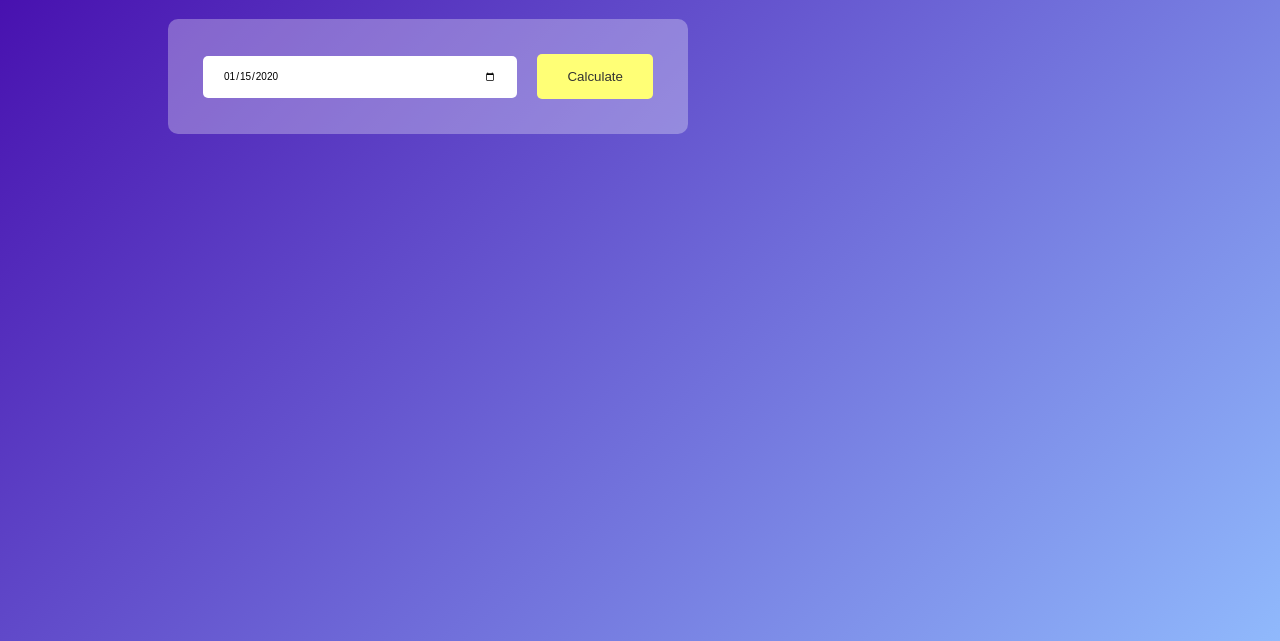
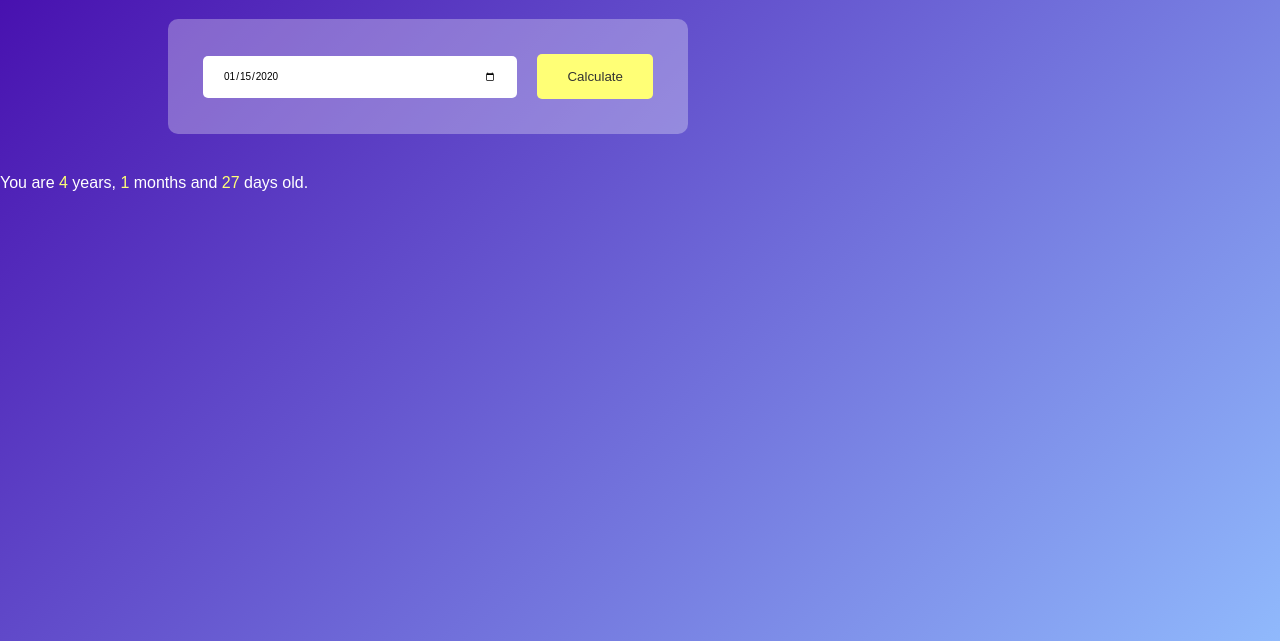
Before and after one commit to ChiefSZ13/Playgrounds, a plain HTML site: page html_playground/Age Calc MyVersion/index.html in a window 1280 px wide. Both pictures are taken after typing "2020-01-15" into the empty fields and a click on the button "Calculate". Shown: the part 287-928 px from the top of the page. Drawn offline with Linux system fonts and the light colour scheme; files that its build step writes are made by us from their sources.

Commit message:
update 3/11

```diff
--- a/html_playground/Age Calc MyVersion/index.html
+++ b/html_playground/Age Calc MyVersion/index.html
@@ -26,15 +26,40 @@
             function calculatorAge() {
                 let birthDate = new Date(userInput.value);
                 let d1 = birthDate.getDate();
-                let m1 = birthDate.getMonth() + 1;
+                let m1 = birthDate.getMonth() + 1; // +1 because it starts month from 0
                 let y1 = birthDate.getFullYear();
 
                 let today = new Date();
+
                 let d2 = today.getDate();
                 let m2 = today.getMonth() + 1;
                 let y2 = today.getFullYear();
 
-                y3 = y2 - y1
+                let d3, m3, y3;
+
+                y3 = y2 - y1;
+
+                if (m2 >= m1) {
+                    m3 = m2 - m1;
+                } else {
+                    y3--;
+                    m3 = 12 + m2 - m1;
+                 }
+                if (d2 >= d1) {
+                    d3 = d2 - d1;
+                } else {
+                 m3--;
+                    d3 = getDaysInMonth(y1, m1) + d2 - d1;
+                }
+                if (m3 < 0) {
+                     m3 = 11;
+                    y3--;
+                }
+                result.innerHTML = `You are <span>${y3}</span> years, <span>${m3}</span> months and <span>${d3}</span> days old.`;
+                }
+
+            function getDaysInMonth(year, month) {
+                return new Date(year, month, 0).getDate();
             }
         </script>
 
```
Also changed, not shown: html_playground/Age Calc MyVersion/src/style.css (renamed from html_playground/Age Calc MyVersion/style.css), html_playground/PW Strength Chker/index.html (added), html_playground/PW Strength Chker/src/button.png (added).
